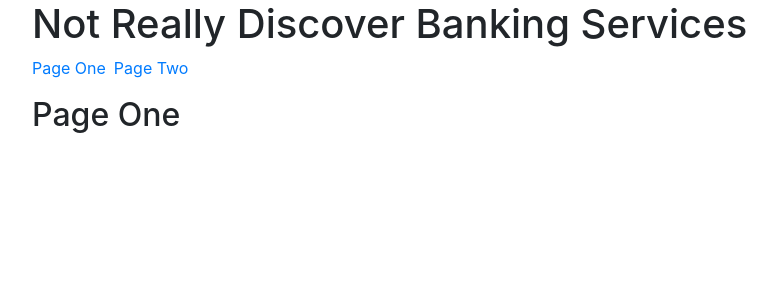
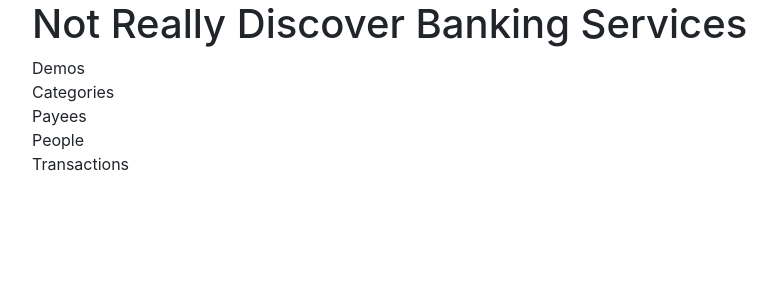
Before and after one commit to sreedharvl/discover-react, a React (Create React App) app: page / in a window 1280 px wide. Before the commit this address led to /page-one. Shown: the top 300 px of the page, without its empty margins (53-830 px from the left). Built offline with nearby package versions, Linux system fonts and the light colour scheme.

Commit message:
Manager components

```diff
--- a/src/App.tsx
+++ b/src/App.tsx
@@ -9,8 +9,19 @@
     <Router>
       <div className="container">
         <h1>Not Really Discover Banking Services</h1>
-        {/* <Greeter companyName="Gristedes" /> */}
-        <PageManagerRouted />
+        <div className="row">
+          <div className="col">
+            <nav>
+              <ul className="list-inline">
+                <li className="list-inline item">Demos</li>
+                <li className="list-inline item">Categories</li>
+                <li className="list-inline item">Payees</li>
+                <li className="list-inline item">People</li>
+                <li className="list-inline item">Transactions</li>
+              </ul>
+            </nav>
+          </div>
+        </div>
       </div>
     </Router>
   );
```
Also changed, not shown: src/TopicManagers.tsx (added, +33 -0 lines), src/demos/DemosManager.tsx (added, +13 -0 lines), src/payees/PayeesManager.tsx (added, +13 -0 lines).
